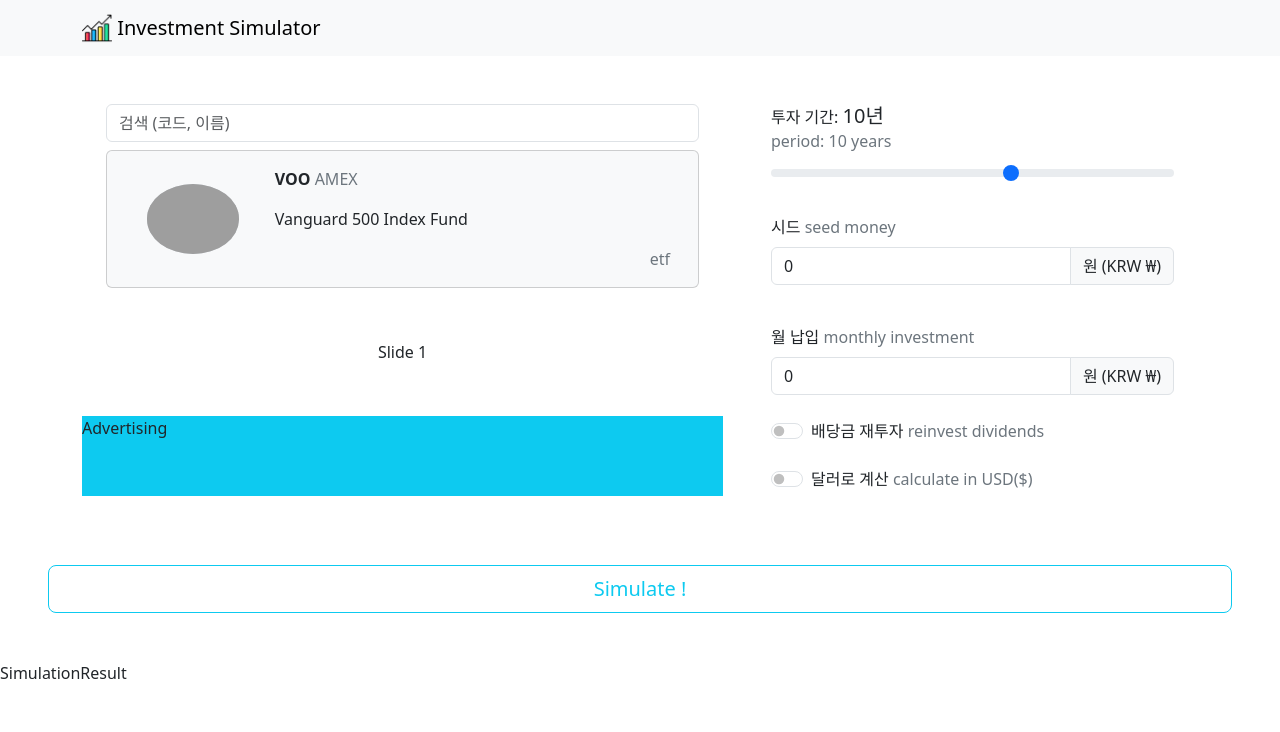
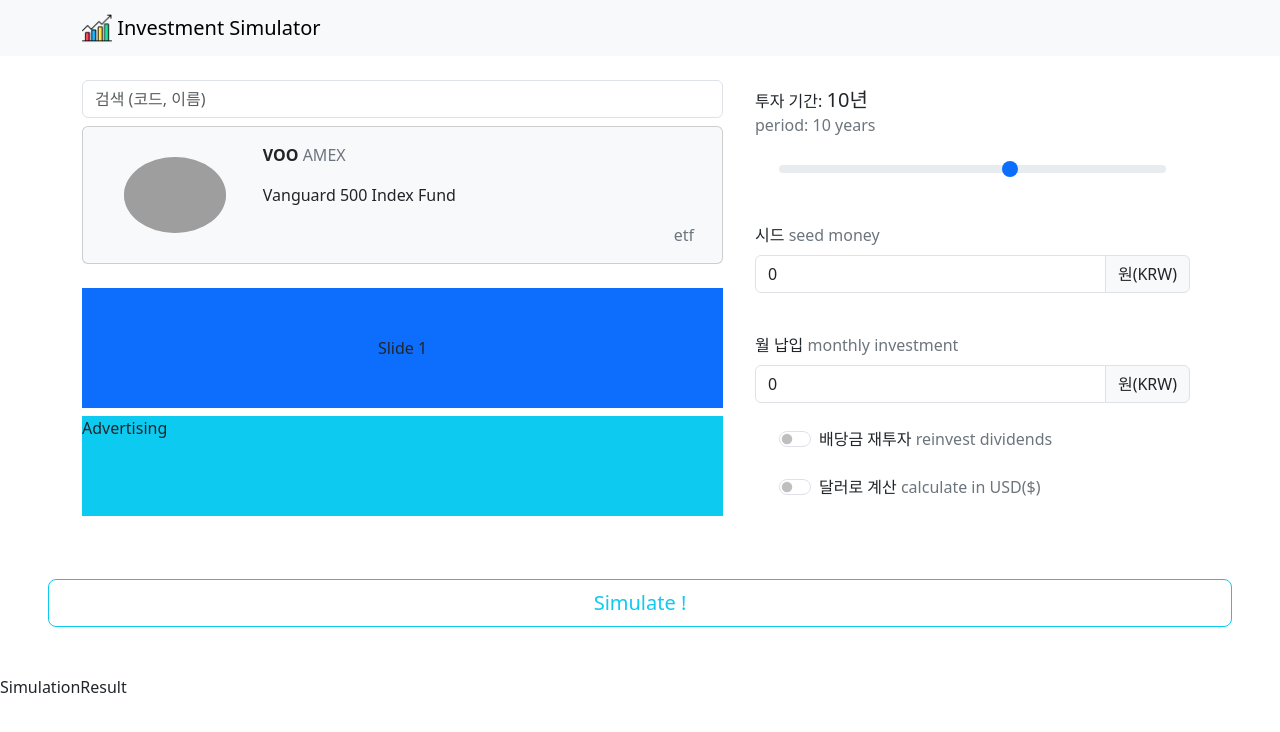
Before and after one commit to seungtoctoc/investment-simulator-client, a React (Vite) app: page / in a window 1280 px wide. Shown: the top 732 px of the page. Built offline with nearby package versions, Linux system fonts and the light colour scheme; grey boxes are pictures that could not be loaded.

Commit message:
fix: modify margin for touching easily

```diff
--- a/src/components/SimulationTab/AssetSetting/Advertising.jsx
+++ b/src/components/SimulationTab/AssetSetting/Advertising.jsx
@@ -2,7 +2,7 @@
 
 export default function Advertising() {
   return (
-    <div className='bg-info mt-4' style={{ height: '80px' }}>
+    <div className='mt-2 mb-2 bg-info' style={{ height: '100px' }}>
       Advertising
     </div>
   );
--- a/src/components/SimulationTab/AssetSetting/AssetPicking.jsx
+++ b/src/components/SimulationTab/AssetSetting/AssetPicking.jsx
@@ -9,7 +9,7 @@
   const asset = props.asset;
 
   return (
-    <div className='p-4'>
+    <div>
       <SearchingForm setAsset={setAsset} isDollar={isDollar} />
       <AssetCard asset={asset} />
     </div>
--- a/src/components/SimulationTab/AssetSetting/AssetTermSetting.jsx
+++ b/src/components/SimulationTab/AssetSetting/AssetTermSetting.jsx
@@ -17,14 +17,14 @@
 
   useEffect(() => {
     if (isDollar) {
-      setForexText('달러 (USD $)');
+      setForexText('달러(USD)');
       return;
     }
-    setForexText('원 (KRW ₩)');
+    setForexText('원(KRW)');
   }, [isDollar]);
 
   return (
-    <div className='p-4'>
+    <div className='p-2'>
       <PeriodPicking period={period} setPeriod={setPeriod} />
       <InputMoney
         title='시드'
@@ -38,6 +38,7 @@
         setMoney={setMonthly}
         forexText={forexText}
       />
+
       <CheckForm
         title='배당금 재투자'
         subTitle='reinvest dividends'
--- a/src/components/SimulationTab/AssetSetting/AssetTermSetting/CheckForm.jsx
+++ b/src/components/SimulationTab/AssetSetting/AssetTermSetting/CheckForm.jsx
@@ -10,7 +10,7 @@
   return (
     <>
       <Form.Check
-        className='mt-4'
+        className='m-4'
         type='switch'
         label={
           <>
--- a/src/components/SimulationTab/AssetSetting/AssetTermSetting/InputMoney.jsx
+++ b/src/components/SimulationTab/AssetSetting/AssetTermSetting/InputMoney.jsx
@@ -15,7 +15,7 @@
   const [formattedMoney, setFormattedMoney] = useState(0);
 
   return (
-    <>
+    <div>
       <Form.Label className='mt-4'>
         {title}
         <span className='text-secondary'> {subTitle}</span>
@@ -48,6 +48,6 @@
       >
         {text}
       </p>
-    </>
+    </div>
   );
 }
--- a/src/components/SimulationTab/AssetSetting/AssetTermSetting/PeriodPicking.jsx
+++ b/src/components/SimulationTab/AssetSetting/AssetTermSetting/PeriodPicking.jsx
@@ -9,7 +9,7 @@
   const periods = [1, 2, 5, 10, 20, 30];
 
   return (
-    <>
+    <div>
       <Form.Label>
         투자 기간: <strong className='h5'>{period}년</strong>
         <br />
@@ -18,6 +18,7 @@
         </span>
       </Form.Label>
       <Form.Range
+        className='p-4'
         min='0'
         max='5'
         label='preiod'
@@ -26,6 +27,6 @@
           setPeriod(periods[e.target.value]);
         }}
       />
-    </>
+    </div>
   );
 }
--- a/src/components/SimulationTab/AssetSetting/Tips.jsx
+++ b/src/components/SimulationTab/AssetSetting/Tips.jsx
@@ -13,7 +13,8 @@
 
   return (
     <Swiper
-      style={{ height: '80px' }}
+      className='mt-4 mb-2 bg-primary'
+      style={{ height: '120px' }}
       direction={'vertical'}
       loop={true}
       autoplay={{
```
